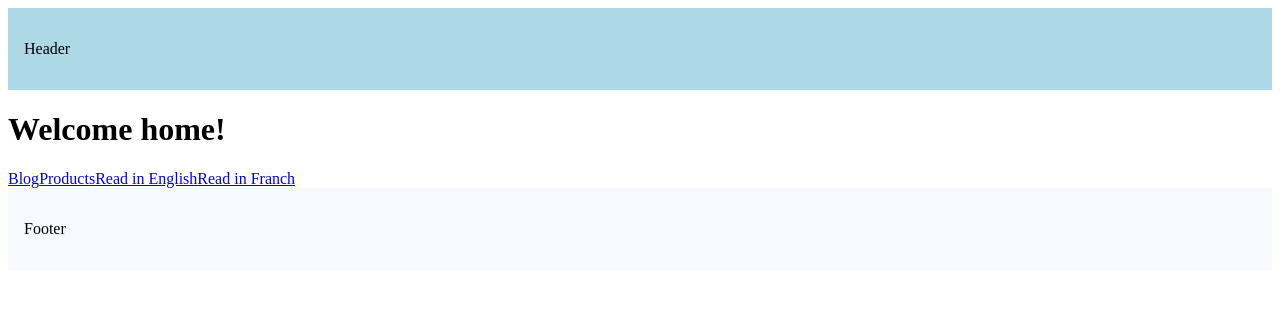
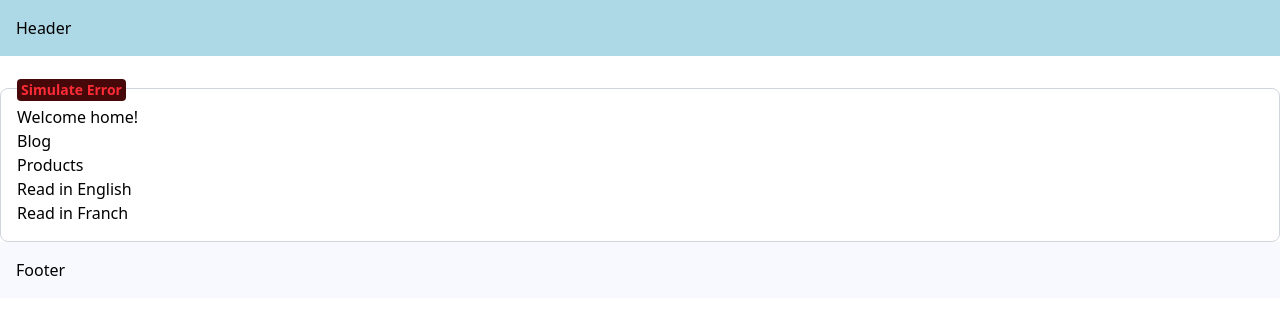
Before and after one commit to buenotales/getting-started-nextjs, a Next.js app: page / in a window 1280 px wide. Shown: the top 314 px of the page. Built offline with nearby package versions, Linux system fonts and the light colour scheme.

Commit message:
Next.js 15 Tutorial - 29 - Handling Global Errors

```diff
--- a/src/app/(others)/layout.tsx
+++ b/src/app/(others)/layout.tsx
@@ -1,4 +1,5 @@
 import { Metadata } from "next"
+import { ErrorWrapper } from "../error-wrapper"
 
 export const metadata: Metadata = {
   title: {
@@ -23,7 +24,9 @@
         }}>
           <p>Header</p>
         </header>
-        {children}
+        <ErrorWrapper>
+          {children}
+        </ErrorWrapper>
         <footer style={{
           backgroundColor: "ghostwhite",
           padding: "1rem"
--- /dev/null
+++ b/src/app/error-wrapper.tsx
@@ -0,0 +1,39 @@
+"use client";
+import "./globals.css";
+
+import { useState } from "react";
+
+interface WrapperProps {
+  children: React.ReactNode;
+}
+
+const ErrorSimulator = ({
+  message = "An error occurred",
+}: {
+  message?: string;
+}) => {
+  const [error, setError] = useState(false);
+
+  if (error) throw new Error(message);
+
+  return (
+    <button
+      title="Simulate an error"
+      className="bg-red-950 text-red-500 rounded p-1 leading-none font-semibold text-sm hover:bg-red-900 transition"
+      onClick={() => setError(true)}
+    >
+      Simulate Error
+    </button>
+  );
+};
+
+export const ErrorWrapper = ({ children }: WrapperProps) => {
+  return (
+    <div className="flex flex-col rounded-lg mt-8 relative p-4 border border-gray-300">
+      <div className="absolute top-0 left-4 -translate-y-1/2">
+        <ErrorSimulator message="Simulated error in root layout" />
+      </div>
+      {children}
+    </div>
+  );
+};
--- /dev/null
+++ b/src/app/global-error.tsx
@@ -0,0 +1,24 @@
+"use client"; // Error boundaries must be Client Components
+
+import "./globals.css";
+
+export default function GlobalError() {
+  return (
+    <html>
+      <body>
+        <div className="flex flex-col items-center justify-center min-h-screen">
+          <h2 className="text-2xl font-bold mb-4">Something went wrong!</h2>
+          <button
+            onClick={() => {
+              // refresh the page
+              window.location.reload();
+            }}
+            className="bg-blue-500 hover:bg-blue-700 text-white font-bold py-2 px-4 rounded"
+          >
+            Refresh
+          </button>
+        </div>
+      </body>
+    </html>
+  );
+}
--- /dev/null
+++ b/src/app/globals.css
@@ -0,0 +1 @@
+@import "tailwindcss";
```
